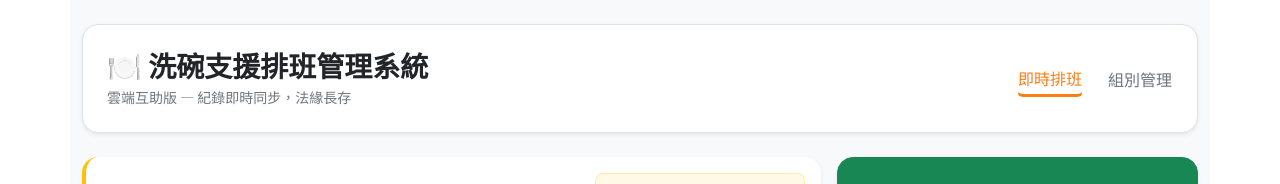
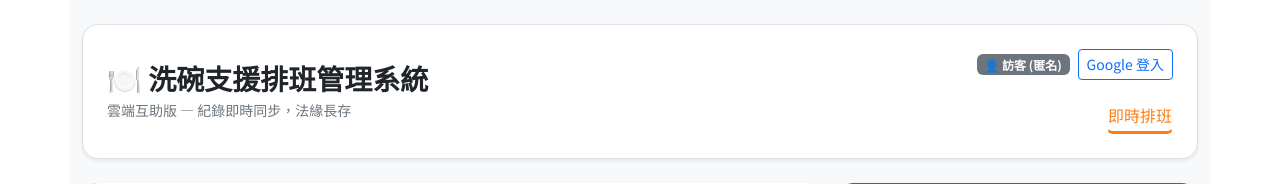
Before and after one commit to j870614/wash-duty-vue, a Vue app: page / in a window 1280 px wide. Shown: the top 184 px of the page. Built offline with nearby package versions, Linux system fonts and the light colour scheme; no server answers.

Commit message:
feat: Initialize Vue 3 wash duty scheduling application with core components, state management, and Firebase integration.

```diff
--- a/src/App.vue
+++ b/src/App.vue
@@ -1,35 +1,52 @@
 <template>
   <div class="container py-4 min-vh-100 bg-light font-noto">
     <header class="d-flex flex-column flex-md-row justify-content-between align-items-center bg-white p-4 rounded-4 shadow-sm border mb-4">
-      <div class="text-center text-md-start">
+      <div class="text-center text-md-start mb-3 mb-md-0">
         <h1 class="h3 fw-bold text-dark mb-1">🍽️ 洗碗支援排班管理系統</h1>
         <p class="text-secondary small mb-0">雲端互助版 — 紀錄即時同步，法緣長存</p>
       </div>
-      <nav class="d-flex gap-4 mt-3 mt-md-0 fw-bold">
+      <div class="d-flex flex-column align-items-center align-items-md-end">
+        <div class="mb-3 d-flex align-items-center gap-2">
+          <span v-if="state.user && !state.user.isAnonymous" class="badge bg-success">
+            👤 {{ state.user.displayName || state.user.email }}
+          </span>
+          <span v-else class="badge bg-secondary">👤 訪客 (匿名)</span>
+
+          <button v-if="state.user && !state.user.isAnonymous" @click="logout" class="btn btn-sm btn-outline-danger">登出</button>
+          <button v-else @click="loginWithGoogle" class="btn btn-sm btn-outline-primary">Google 登入</button>
+        </div>
+        <nav class="d-flex gap-4 fw-bold">
           <button
             class="btn btn-link text-decoration-none px-0 pb-1"
             :class="state.activeTab === 'dashboard' ? 'active-tab' : 'text-secondary'"
             @click="state.activeTab = 'dashboard'">即時排班</button>
-        <button
+          <button v-if="isAdmin"
             class="btn btn-link text-decoration-none px-0 pb-1"
             :class="state.activeTab === 'roster' ? 'active-tab' : 'text-secondary'"
-          @click="state.activeTab = 'roster'">組別管理</button>
+            @click="state.activeTab = 'roster'">組別管理 (管理員)</button>
         </nav>
+      </div>
     </header>
 
     <Dashboard v-if="state.activeTab === 'dashboard'" />
-    <RosterEditor v-else />
+    <RosterEditor v-else-if="isAdmin && state.activeTab === 'roster'" />
     <ShiftModal />
   </div>
 </template>
 
 <script setup>
-import { onMounted } from 'vue';
-import { state, initFirebase } from './store.js';
+import { onMounted, watch } from 'vue';
+import { state, initFirebase, loginWithGoogle, logout, isAdmin } from './store.js';
 import Dashboard from './components/Dashboard.vue';
 import RosterEditor from './components/RosterEditor.vue';
 import ShiftModal from './components/ShiftModal.vue';
 import 'bootstrap/dist/css/bootstrap.min.css';
+
+watch(() => isAdmin.value, (newVal) => {
+  if (!newVal && state.activeTab === 'roster') {
+    state.activeTab = 'dashboard';
+  }
+});
 
 onMounted(() => {
   initFirebase();
--- a/src/store.js
+++ b/src/store.js
@@ -1,6 +1,6 @@
-import { reactive } from 'vue';
+import { reactive, computed } from 'vue';
 import { initializeApp } from "firebase/app";
-import { getAuth, signInAnonymously, onAuthStateChanged, signInWithCustomToken } from "firebase/auth";
+import { getAuth, signInAnonymously, onAuthStateChanged, signInWithCustomToken, GoogleAuthProvider, signInWithPopup, signOut } from "firebase/auth";
 import { getFirestore, doc, onSnapshot, setDoc } from "firebase/firestore";
 
 const INITIAL_GROUPS = [
@@ -24,6 +24,15 @@ export const state = reactive({
   isSyncing: false,
   activeTab: 'dashboard',
   syncStatusText: '連線中...'
+});
+
+export const isAdmin = computed(() => {
+  if (!state.user || state.user.isAnonymous || !state.user.email) return false;
+  // 從環境變數讀取管理員 Email 列表 (以逗號分隔)，如果沒有設定就預設全部拒絕
+  const adminEmails = import.meta.env.VITE_ADMIN_EMAILS
+    ? import.meta.env.VITE_ADMIN_EMAILS.split(',').map(e => e.trim())
+    : [];
+  return adminEmails.includes(state.user.email);
 });
 
 const firebaseConfig = {
@@ -118,3 +127,28 @@ export const initFirebase = async () => {
     console.error("驗證失敗:", error);
   }
 };
+
+export const loginWithGoogle = async () => {
+  if (!auth) return;
+  state.syncStatusText = "登入中...";
+  const provider = new GoogleAuthProvider();
+  try {
+    await signInWithPopup(auth, provider);
+  } catch (error) {
+    console.error("Google登入失敗:", error);
+    state.syncStatusText = "登入失敗";
+  }
+};
+
+export const logout = async () => {
+  if (!auth) return;
+  try {
+    state.syncStatusText = "登出中...";
+    await signOut(auth);
+    // 登出後重新進行匿名登入以保持唯讀或基本連線
+    await initFirebase();
+  } catch (error) {
+    console.error("登出失敗:", error);
+    state.syncStatusText = "登出失敗";
+  }
+};
```
Lines whose indentation alone changed are shown as unchanged.
